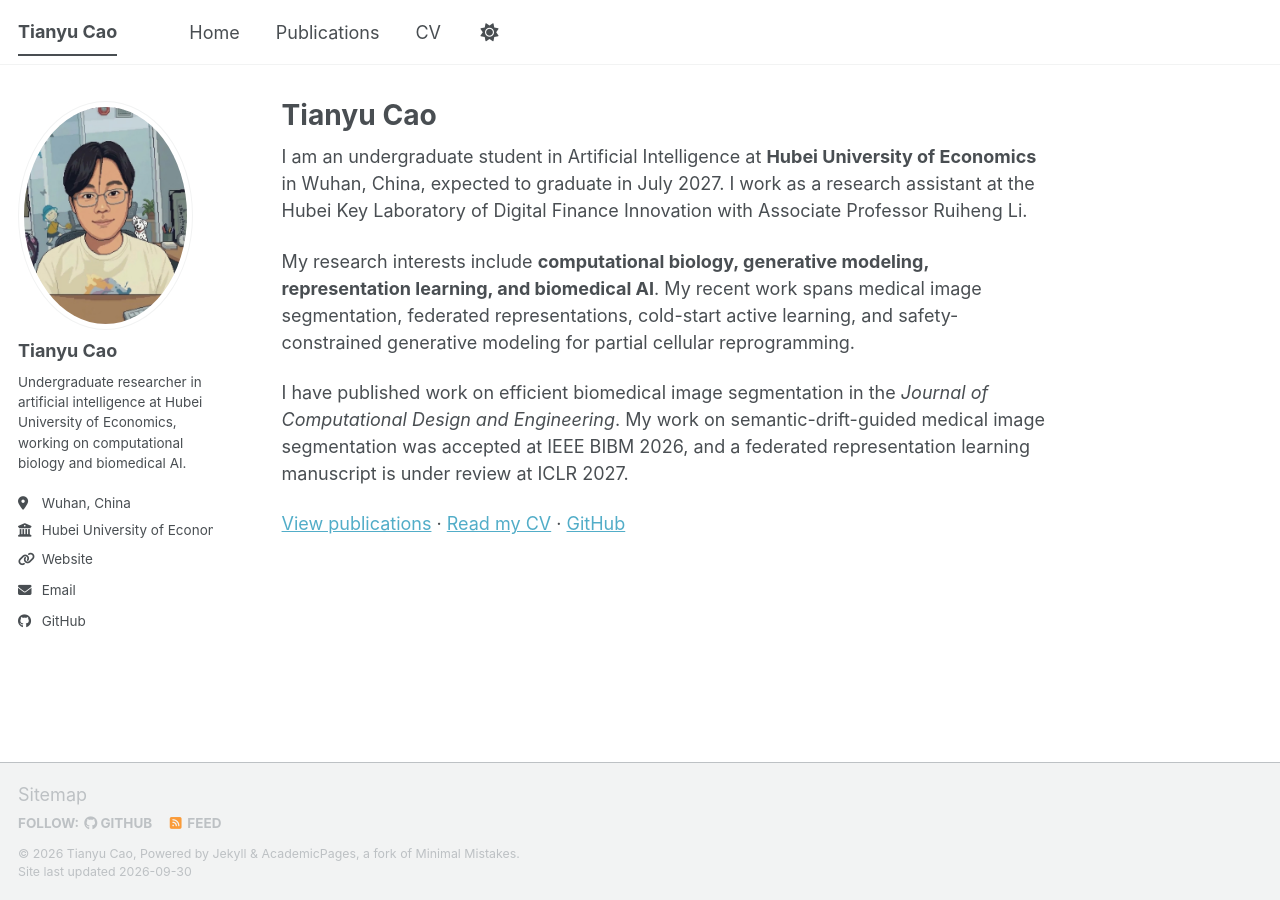
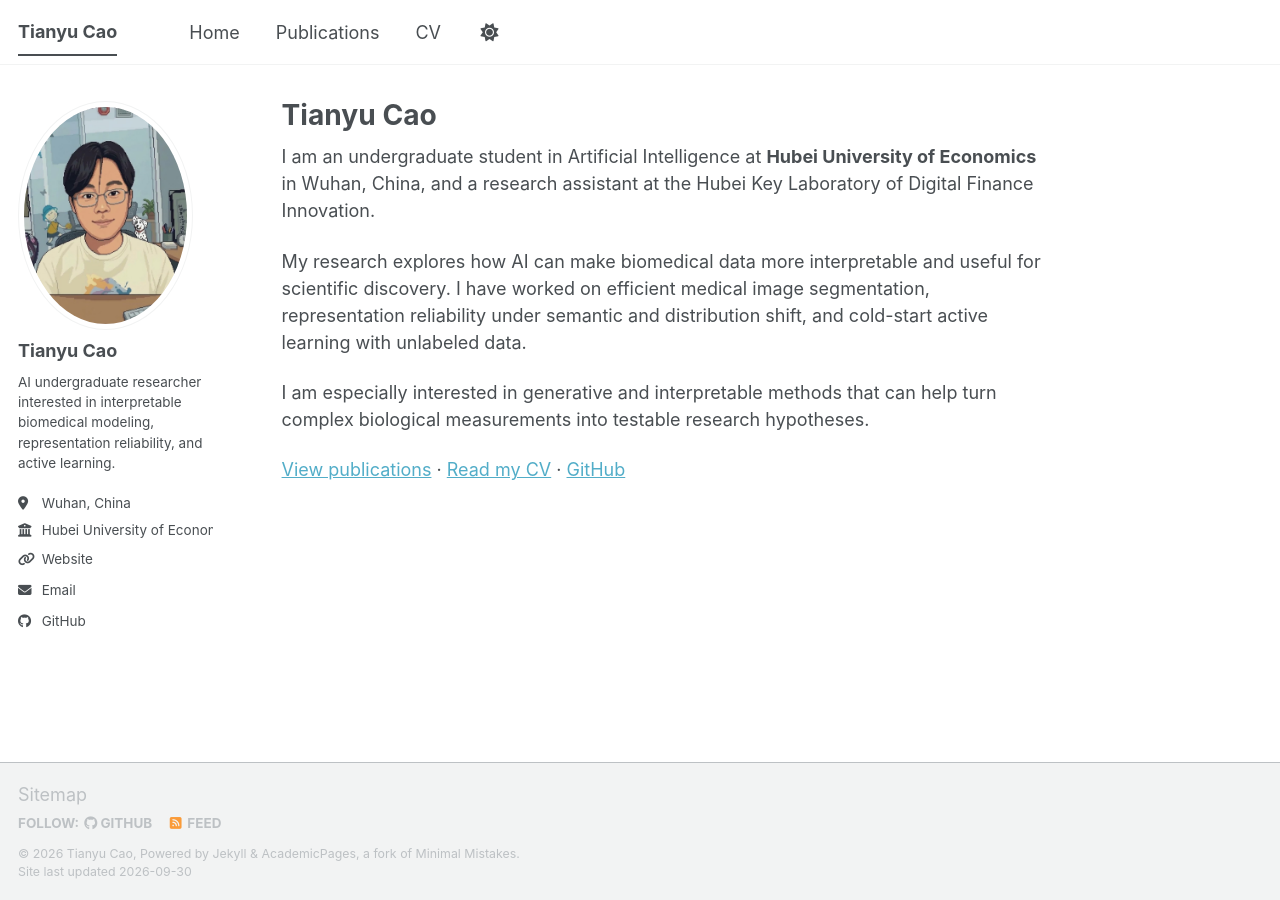
Before and after one commit to luminescentfrr/luminescentfrr.github.io, a Jekyll site: the page built from _pages/about.md, in a window 1280 px wide. Built offline with Jekyll 4.4.1, drawn with Linux system fonts in a browser that asks for light colours; a script bundle is joined from its source files by our own code; library files that are not in the unit come from our copies.

Commit message:
Refine research bio from personal statement

```diff
--- a/_config.yml
+++ b/_config.yml
@@ -12,7 +12,7 @@ site_theme               : "default" # The available themes options are "default
 title                    : "Tianyu Cao"
 title_separator          : "-"
 name                     : &name "Tianyu Cao"
-description              : &description "Tianyu Cao's academic portfolio in computational biology and biomedical AI"
+description              : &description "Tianyu Cao's research in biomedical AI, representation learning, and computational biology"
 url                      : https://luminescentfrr.github.io
                                                            # or if you already have some other page hosted on Github then use "https://[your GitHub username].github.io/[Your Repo Name]"
 baseurl                  : "" # the subpath of your site, e.g. "/blog"
@@ -26,7 +26,7 @@ author:
   avatar           : "tianyu-cao.png"
   name             : "Tianyu Cao"
   pronouns         : # example: "she/her"
-  bio              : "Undergraduate researcher in artificial intelligence at Hubei University of Economics, working on computational biology and biomedical AI."
+  bio              : "AI undergraduate researcher interested in interpretable biomedical modeling, representation reliability, and active learning."
   location         : "Wuhan, China"
   employer         : "Hubei University of Economics"
   uri              : "https://luminescentfrr.github.io"
--- a/_data/authors.yml
+++ b/_data/authors.yml
@@ -2,5 +2,5 @@ Tianyu Cao:
   name   : "Tianyu Cao"
   uri    : "https://luminescentfrr.github.io"
   email  : "tianyucao@email.hbue.edu.cn"
-  bio    : "Undergraduate researcher in artificial intelligence at Hubei University of Economics."
+  bio    : "AI undergraduate researcher interested in interpretable biomedical modeling, representation reliability, and active learning."
   avatar : "tianyu-cao.png"
--- a/_data/cv.json
+++ b/_data/cv.json
@@ -5,7 +5,7 @@
     "email": "tianyucao@email.hbue.edu.cn",
     "phone": "+86 15926415821",
     "website": "https://luminescentfrr.github.io",
-    "summary": "Undergraduate student in Artificial Intelligence at Hubei University of Economics and research assistant at the Hubei Key Laboratory of Digital Finance Innovation. Research interests: computational biology, generative modeling, representation learning, and biomedical AI.",
+    "summary": "Undergraduate student in Artificial Intelligence at Hubei University of Economics and research assistant at the Hubei Key Laboratory of Digital Finance Innovation. Research explores interpretable biomedical modeling, representation reliability, and label-efficient learning.",
     "location": {
       "address": "",
       "postalCode": "",
--- a/_pages/about.md
+++ b/_pages/about.md
@@ -7,10 +7,10 @@ redirect_from:
   - /about.html
 ---
 
-I am an undergraduate student in Artificial Intelligence at **Hubei University of Economics** in Wuhan, China, expected to graduate in July 2027. I work as a research assistant at the Hubei Key Laboratory of Digital Finance Innovation with Associate Professor Ruiheng Li.
+I am an undergraduate student in Artificial Intelligence at **Hubei University of Economics** in Wuhan, China, and a research assistant at the Hubei Key Laboratory of Digital Finance Innovation.
 
-My research interests include **computational biology, generative modeling, representation learning, and biomedical AI**. My recent work spans medical image segmentation, federated representations, cold-start active learning, and safety-constrained generative modeling for partial cellular reprogramming.
+My research explores how AI can make biomedical data more interpretable and useful for scientific discovery. I have worked on efficient medical image segmentation, representation reliability under semantic and distribution shift, and cold-start active learning with unlabeled data.
 
-I have published work on efficient biomedical image segmentation in the *Journal of Computational Design and Engineering*. My work on semantic-drift-guided medical image segmentation was accepted at IEEE BIBM 2026, and a federated representation learning manuscript is under review at ICLR 2027.
+I am especially interested in generative and interpretable methods that can help turn complex biological measurements into testable research hypotheses.
 
 [View publications](/publications/) · [Read my CV](/cv/) · [GitHub](https://github.com/luminescentfrr)
```
